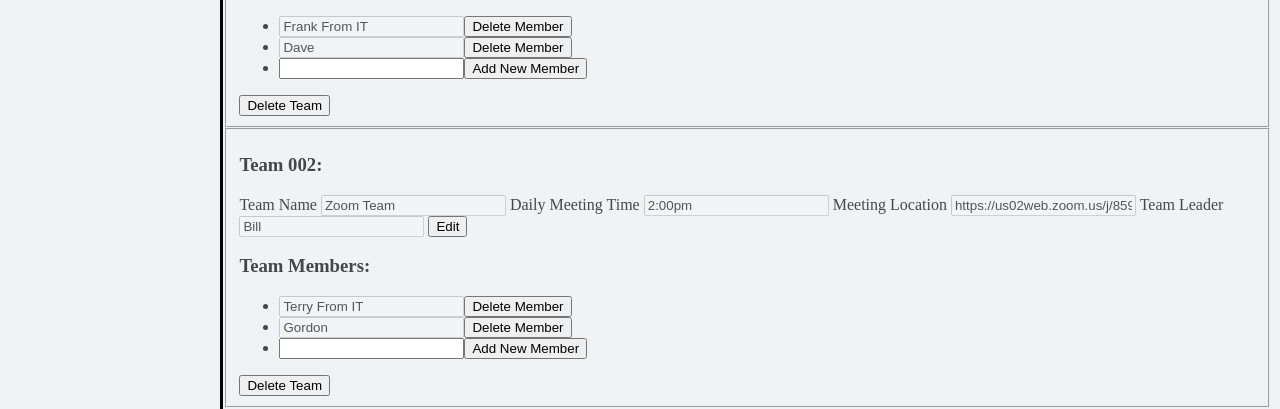
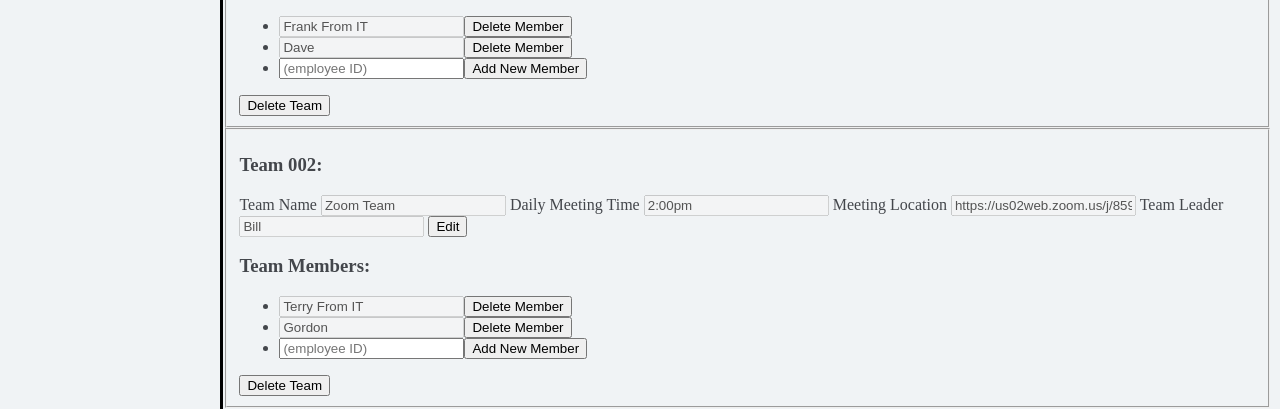
Before and after one commit to taylordo/taylordo.github.io, a plain HTML site: page pages/teams.html in a window 1280 px wide. Shown: the part 515-924 px from the top of the page. Drawn offline with Linux system fonts and the light colour scheme.

Commit message:
Update teams.html
added "(employee ID)" placeholders to add team member fields.

```diff
--- a/pages/teams.html
+++ b/pages/teams.html
@@ -62,7 +62,7 @@
                 <ul>
                     <li><input type="text" name="team001employee01" value="Frank From IT" disabled><input type="submit" value="Delete Member"></li>
                     <li><input type="text" name="team002employee02" value="Dave" disabled><input type="submit" value="Delete Member"></li>
-                    <li><input type="text" name="addMember"><input type="submit" value="Add New Member"></li>
+                    <li><input type="text" placeholder="(employee ID)" name="addMember"><input type="submit" value="Add New Member"></li>
                 </ul>
                 <input type="submit" name="delete" value="Delete Team">
             </fieldset>
@@ -83,7 +83,7 @@
                 <ul>
                     <li><input type="text" name="team001employee01" value="Terry From IT" disabled><input type="submit" value="Delete Member"></li>
                     <li><input type="text" name="team002employee02" value="Gordon" disabled><input type="submit" value="Delete Member"></li>
-                    <li><input type="text" name="addMember"><input type="submit" value="Add New Member"></li>
+                    <li><input type="text" placeholder="(employee ID)" name="addMember"><input type="submit" value="Add New Member"></li>
                 </ul>
                 <input type="submit" name="delete" value="Delete Team">
             </fieldset>
```
